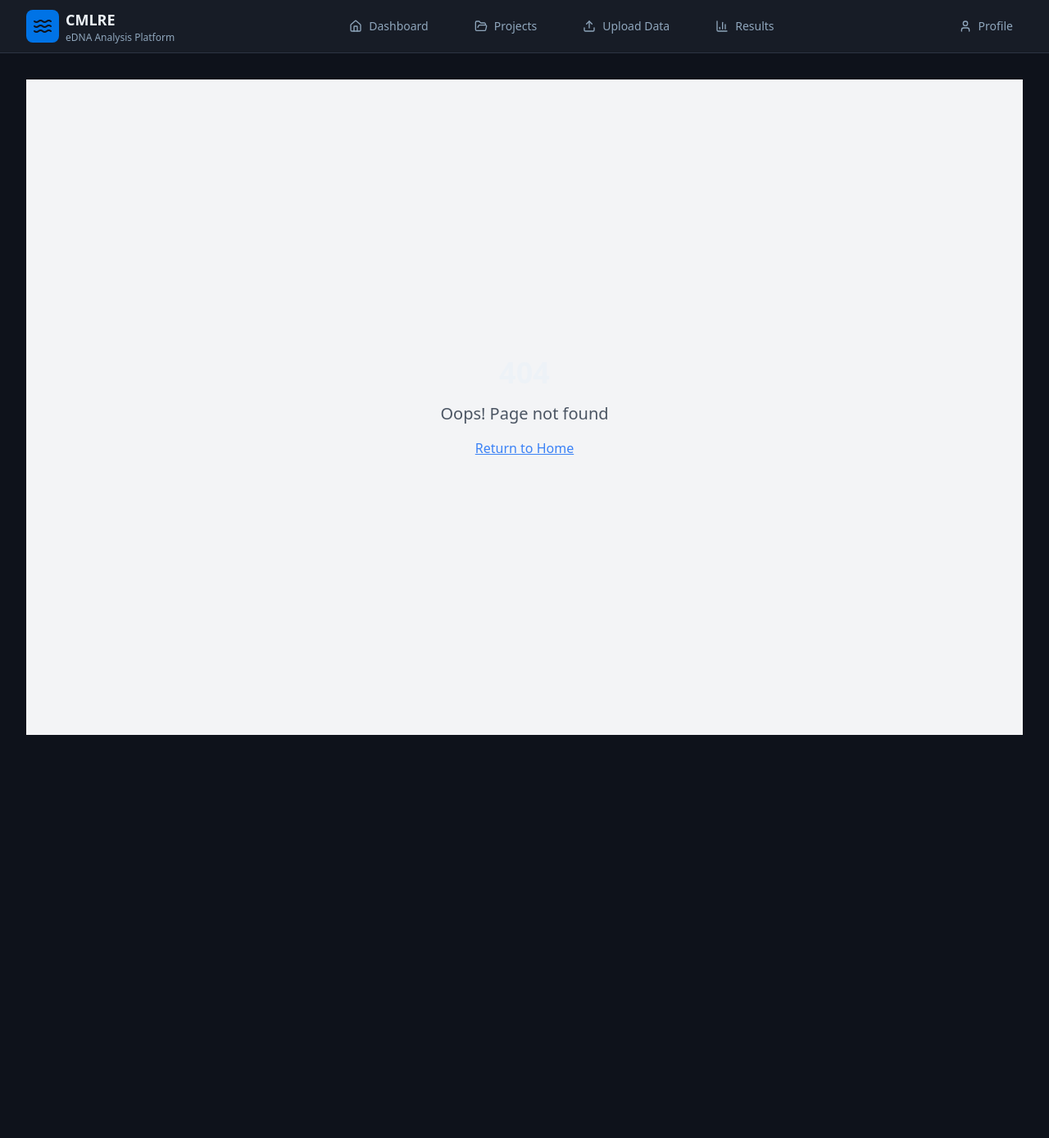
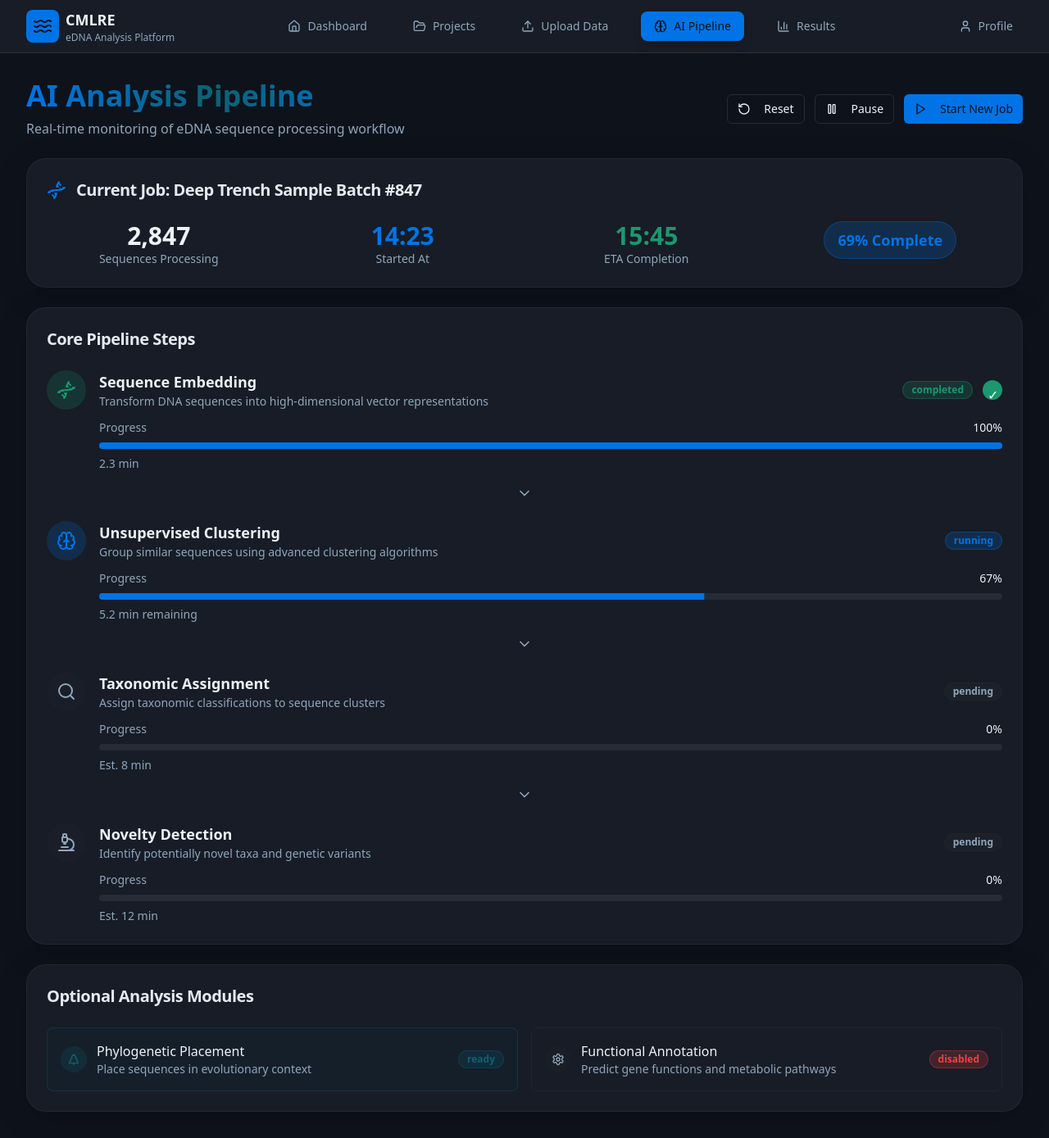
Before and after one commit to SIH-eDNA-2025/deepsea-bio-insight, a React (Vite) app: page /ai-pipeline in a window 1280 px wide. Before the commit this address had no page. Shown: the whole page at 82% size. Before the commit the page ends 929 px from the top, so only its background shows below. Built offline with nearby package versions, Linux system fonts and the light colour scheme.

Commit message:
Add AI Pipeline page

```diff
--- a/src/App.tsx
+++ b/src/App.tsx
@@ -7,6 +7,7 @@ import Layout from "./components/layout/Layout";
 import Dashboard from "./pages/Dashboard";
 import Projects from "./pages/Projects";
 import Upload from "./pages/Upload";
+import AIPipeline from "./pages/AIPipeline";
 import Results from "./pages/Results";
 import Profile from "./pages/Profile";
 import NotFound from "./pages/NotFound";
@@ -24,6 +25,7 @@ const App = () => (
             <Route path="/" element={<Dashboard />} />
             <Route path="/projects" element={<Projects />} />
             <Route path="/upload" element={<Upload />} />
+            <Route path="/ai-pipeline" element={<AIPipeline />} />
             <Route path="/results" element={<Results />} />
             <Route path="/results/:id" element={<Results />} />
             <Route path="/profile" element={<Profile />} />
--- a/src/components/layout/Navigation.tsx
+++ b/src/components/layout/Navigation.tsx
@@ -8,7 +8,8 @@ import {
   User,
   Menu,
   X,
-  Waves
+  Waves,
+  Brain
 } from "lucide-react";
 import { Button } from "@/components/ui/button";
 import { cn } from "@/lib/utils";
@@ -21,6 +22,7 @@ const Navigation = () => {
     { href: "/", label: "Dashboard", icon: Home },
     { href: "/projects", label: "Projects", icon: FolderOpen },
     { href: "/upload", label: "Upload Data", icon: Upload },
+    { href: "/ai-pipeline", label: "AI Pipeline", icon: Brain },
     { href: "/results", label: "Results", icon: BarChart3 },
     { href: "/profile", label: "Profile", icon: User },
   ];
--- /dev/null
+++ b/src/pages/AIPipeline.tsx
@@ -0,0 +1,256 @@
+import { Card, CardContent, CardHeader, CardTitle } from "@/components/ui/card";
+import { Button } from "@/components/ui/button";
+import { Progress } from "@/components/ui/progress";
+import { Badge } from "@/components/ui/badge";
+import { Dna, Brain, Search, Microscope, TreePine, Settings, RotateCcw, Pause, Play, ChevronDown } from "lucide-react";
+import { useState, useEffect } from "react";
+
+const AIPipeline = () => {
+  const [currentProgress, setCurrentProgress] = useState(67);
+  const [isRunning, setIsRunning] = useState(true);
+
+  // Simulate progress updates
+  useEffect(() => {
+    if (isRunning && currentProgress < 100) {
+      const timer = setInterval(() => {
+        setCurrentProgress(prev => Math.min(prev + 1, 100));
+      }, 2000);
+      return () => clearInterval(timer);
+    }
+  }, [isRunning, currentProgress]);
+
+  const pipelineSteps = [
+    {
+      id: 1,
+      name: "Sequence Embedding",
+      description: "Transform DNA sequences into high-dimensional vector representations",
+      icon: Dna,
+      status: "completed",
+      progress: 100,
+      duration: "2.3 min",
+      color: "bg-success"
+    },
+    {
+      id: 2,
+      name: "Unsupervised Clustering",
+      description: "Group similar sequences using advanced clustering algorithms",
+      icon: Brain,
+      status: "running",
+      progress: 67,
+      duration: "5.2 min remaining",
+      color: "bg-primary"
+    },
+    {
+      id: 3,
+      name: "Taxonomic Assignment",
+      description: "Assign taxonomic classifications to sequence clusters",
+      icon: Search,
+      status: "pending",
+      progress: 0,
+      duration: "Est. 8 min",
+      color: "bg-muted"
+    },
+    {
+      id: 4,
+      name: "Novelty Detection",
+      description: "Identify potentially novel taxa and genetic variants",
+      icon: Microscope,
+      status: "pending",
+      progress: 0,
+      duration: "Est. 12 min",
+      color: "bg-muted"
+    }
+  ];
+
+  const optionalModules = [
+    {
+      name: "Phylogenetic Placement",
+      description: "Place sequences in evolutionary context",
+      icon: TreePine,
+      status: "ready",
+      enabled: true
+    },
+    {
+      name: "Functional Annotation",
+      description: "Predict gene functions and metabolic pathways",
+      icon: Settings,
+      status: "disabled",
+      enabled: false
+    }
+  ];
+
+  const getStatusBadge = (status: string) => {
+    switch (status) {
+      case "completed":
+        return <Badge className="bg-success/20 text-success border-success/30">completed</Badge>;
+      case "running":
+        return <Badge className="bg-primary/20 text-primary border-primary/30">running</Badge>;
+      case "pending":
+        return <Badge className="bg-muted/50 text-muted-foreground border-muted">pending</Badge>;
+      case "ready":
+        return <Badge className="bg-accent/20 text-accent border-accent/30">ready</Badge>;
+      case "disabled":
+        return <Badge className="bg-destructive/20 text-destructive border-destructive/30">disabled</Badge>;
+      default:
+        return <Badge variant="outline">{status}</Badge>;
+    }
+  };
+
+  return (
+    <div className="space-y-6">
+      {/* Header */}
+      <div className="flex items-center justify-between">
+        <div>
+          <h1 className="text-4xl font-bold bg-gradient-to-r from-primary via-accent to-primary bg-clip-text text-transparent">
+            AI Analysis Pipeline
+          </h1>
+          <p className="text-muted-foreground mt-2">
+            Real-time monitoring of eDNA sequence processing workflow
+          </p>
+        </div>
+        <div className="flex gap-3">
+          <Button variant="outline" size="sm">
+            <RotateCcw className="w-4 h-4 mr-2" />
+            Reset
+          </Button>
+          <Button variant="outline" size="sm">
+            <Pause className="w-4 h-4 mr-2" />
+            Pause
+          </Button>
+          <Button size="sm">
+            <Play className="w-4 h-4 mr-2" />
+            Start New Job
+          </Button>
+        </div>
+      </div>
+
+      {/* Current Job Status */}
+      <Card>
+        <CardHeader>
+          <div className="flex items-center gap-3">
+            <Dna className="w-6 h-6 text-primary" />
+            <CardTitle className="text-xl">Current Job: Deep Trench Sample Batch #847</CardTitle>
+          </div>
+        </CardHeader>
+        <CardContent>
+          <div className="grid grid-cols-1 md:grid-cols-4 gap-6">
+            <div className="text-center">
+              <div className="text-3xl font-bold text-foreground">2,847</div>
+              <div className="text-sm text-muted-foreground">Sequences Processing</div>
+            </div>
+            <div className="text-center">
+              <div className="text-3xl font-bold text-primary">14:23</div>
+              <div className="text-sm text-muted-foreground">Started At</div>
+            </div>
+            <div className="text-center">
+              <div className="text-3xl font-bold text-success">15:45</div>
+              <div className="text-sm text-muted-foreground">ETA Completion</div>
+            </div>
+            <div className="text-center">
+              <Badge className="text-lg px-4 py-2 bg-primary/20 text-primary border-primary/30">
+                {currentProgress}% Complete
+              </Badge>
+            </div>
+          </div>
+        </CardContent>
+      </Card>
+
+      {/* Core Pipeline Steps */}
+      <Card>
+        <CardHeader>
+          <CardTitle className="text-xl">Core Pipeline Steps</CardTitle>
+        </CardHeader>
+        <CardContent>
+          <div className="space-y-6">
+            {pipelineSteps.map((step, index) => {
+              const IconComponent = step.icon;
+              return (
+                <div key={step.id} className="relative">
+                  <div className="flex items-start gap-4">
+                    <div className={`w-12 h-12 rounded-full ${step.status === 'completed' ? 'bg-success/20' : step.status === 'running' ? 'bg-primary/20' : 'bg-muted/30'} flex items-center justify-center`}>
+                      <IconComponent className={`w-6 h-6 ${step.status === 'completed' ? 'text-success' : step.status === 'running' ? 'text-primary' : 'text-muted-foreground'}`} />
+                    </div>
+
+                    <div className="flex-1 space-y-3">
+                      <div className="flex items-center justify-between">
+                        <div>
+                          <h3 className="text-lg font-semibold text-foreground">{step.name}</h3>
+                          <p className="text-muted-foreground text-sm">{step.description}</p>
+                        </div>
+                        <div className="flex items-center gap-3">
+                          {getStatusBadge(step.status)}
+                          {step.status === 'completed' && (
+                            <div className="w-6 h-6 rounded-full bg-success flex items-center justify-center">
+                              <div className="w-3 h-3 text-white">✓</div>
+                            </div>
+                          )}
+                        </div>
+                      </div>
+
+                      <div className="space-y-2">
+                        <div className="flex justify-between text-sm">
+                          <span className="text-muted-foreground">Progress</span>
+                          <span className="font-medium text-foreground">{step.progress}%</span>
+                        </div>
+                        <Progress
+                          value={step.progress}
+                          className="h-2"
+                        />
+                        <div className="text-sm text-muted-foreground">
+                          {step.duration}
+                        </div>
+                      </div>
+                    </div>
+                  </div>
+
+                  {index < pipelineSteps.length - 1 && (
+                    <div className="flex justify-center mt-4">
+                      <ChevronDown className="w-5 h-5 text-muted-foreground" />
+                    </div>
+                  )}
+                </div>
+              );
+            })}
+          </div>
+        </CardContent>
+      </Card>
+
+      {/* Optional Analysis Modules */}
+      <Card>
+        <CardHeader>
+          <CardTitle className="text-xl">Optional Analysis Modules</CardTitle>
+        </CardHeader>
+        <CardContent>
+          <div className="grid grid-cols-1 md:grid-cols-2 gap-4">
+            {optionalModules.map((module) => {
+              const IconComponent = module.icon;
+              return (
+                <div
+                  key={module.name}
+                  className={`p-4 rounded-lg border transition-all ${
+                    module.enabled
+                      ? 'border-accent/30 bg-accent/5 hover:bg-accent/10'
+                      : 'border-muted bg-muted/10'
+                  }`}
+                >
+                  <div className="flex items-center gap-3">
+                    <div className={`w-8 h-8 rounded-full ${module.enabled ? 'bg-accent/20' : 'bg-muted/30'} flex items-center justify-center`}>
+                      <IconComponent className={`w-4 h-4 ${module.enabled ? 'text-accent' : 'text-muted-foreground'}`} />
+                    </div>
+                    <div className="flex-1">
+                      <h4 className="font-medium text-foreground">{module.name}</h4>
+                      <p className="text-sm text-muted-foreground">{module.description}</p>
+                    </div>
+                    {getStatusBadge(module.status)}
+                  </div>
+                </div>
+              );
+            })}
+          </div>
+        </CardContent>
+      </Card>
+    </div>
+  );
+};
+
+export default AIPipeline;
```
